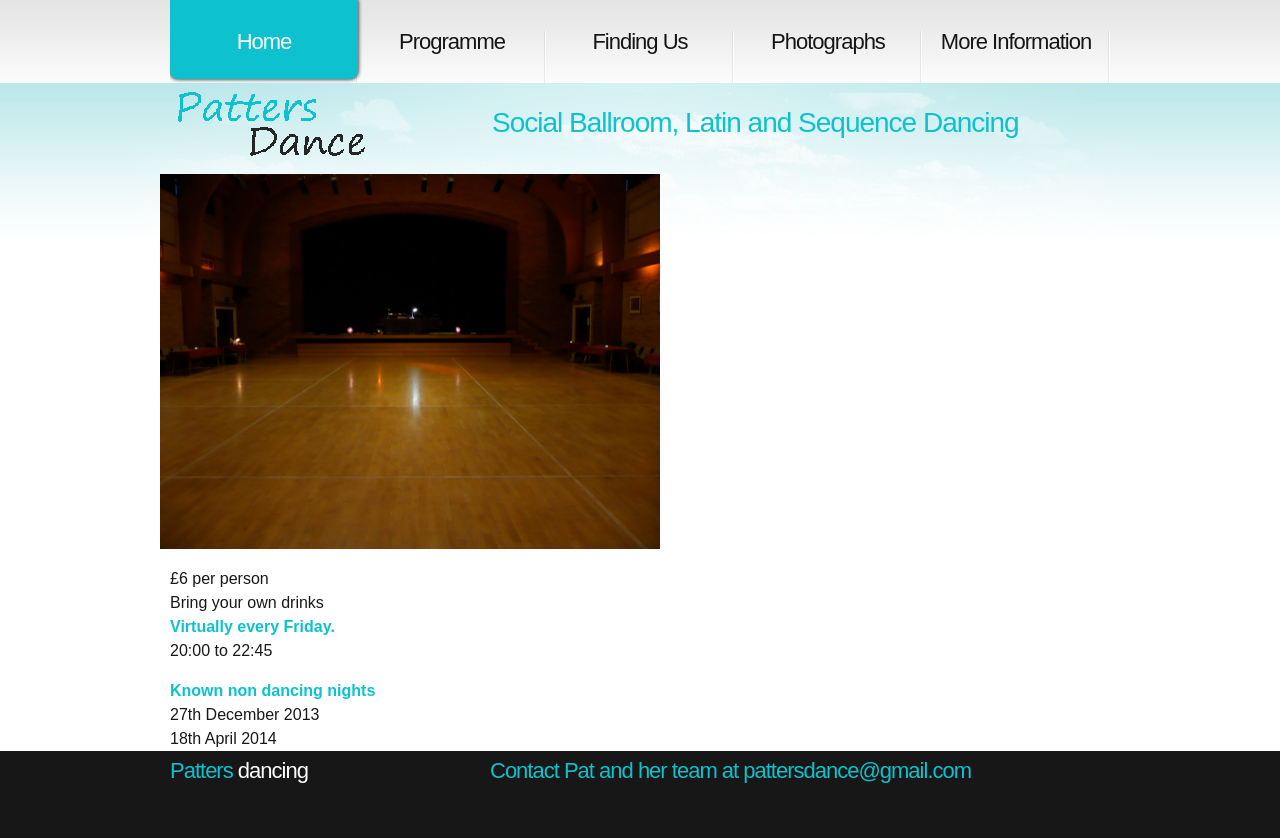
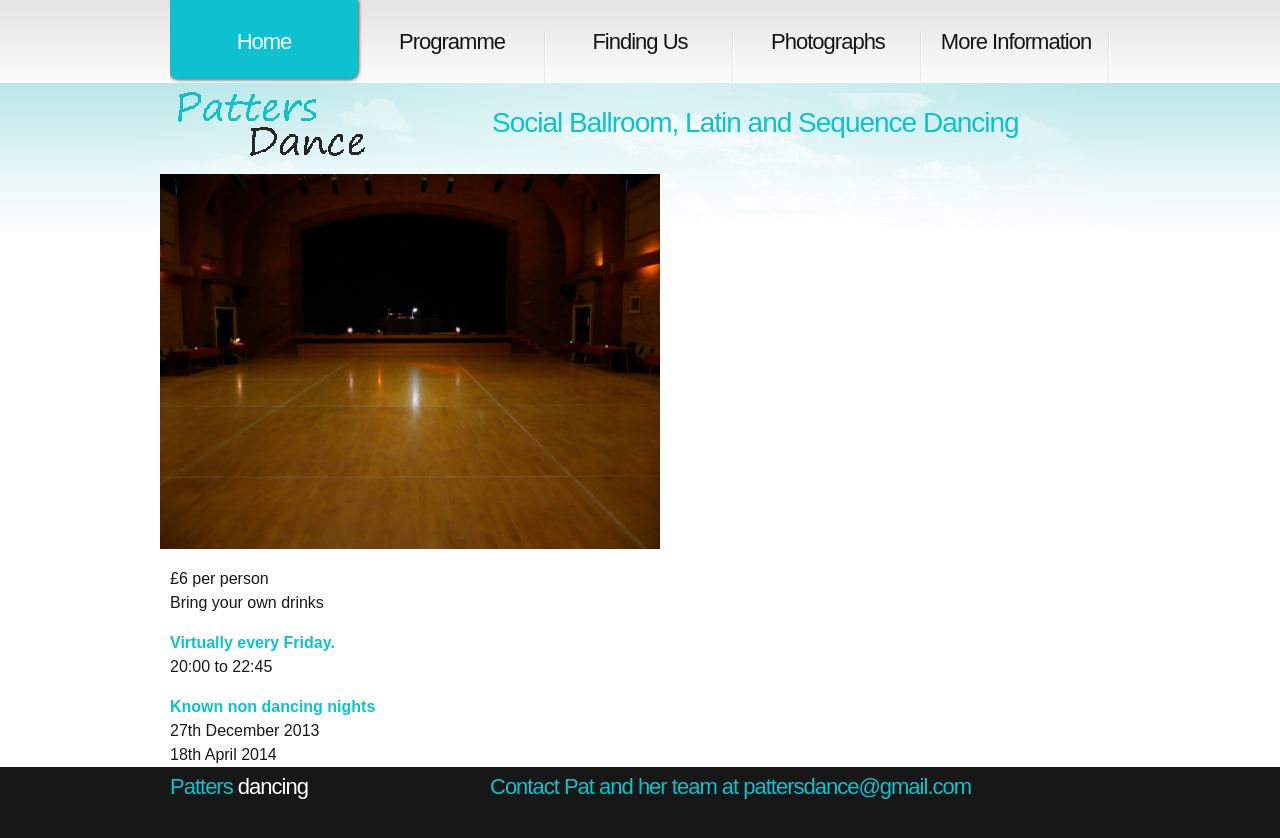
Before and after one commit to ramsayd/patters, a Jekyll site: the page built from 00_index.md, in a window 1280 px wide. Shown: the top 838 px of the page. Built offline with Jekyll 4.4.1, drawn with Linux system fonts in a browser that asks for light colours.

Commit message:
Update style.css

```diff
--- a/css/style.css
+++ b/css/style.css
@@ -302,9 +302,5 @@ a:hover,.menu li a,.list-1 li a,.list-2 li a,.link,.button,.logo,.footer-text a
 {
   font-weight: bold;
   color:#0dc2ce;
-}
-
-.non-dancing
-{
   padding-top: 1em;
 }
```
